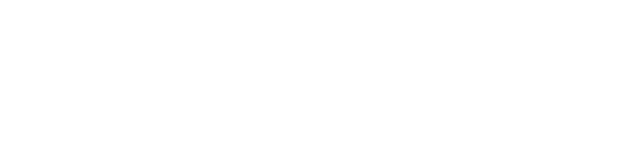
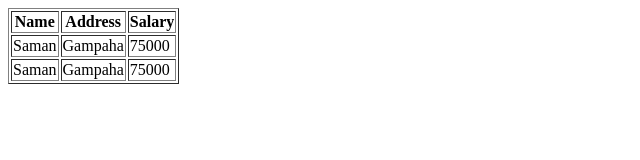
Before and after one commit to iCET-Computer-Engineering-Technology/2025-10-02-iCD-125, a plain HTML site: page index.html in a window 1280 px wide. Shown: the whole page, without its empty margins (0-640 px from the left). Drawn offline with Linux system fonts and the light colour scheme.

Commit message:
Add a table structure to the HTML document

```diff
--- a/index.html
+++ b/index.html
@@ -9,6 +9,24 @@
 
 <body>
 
+    <table border="1">
+        <tr>
+            <th>Name</th>
+            <th>Address</th>
+            <th>Salary</th>
+        </tr>
+        <tr>
+            <td>Saman</td>
+            <td>Gampaha</td>
+            <td>75000</td>
+        </tr>
+        <tr>
+            <td>Saman</td>
+            <td>Gampaha</td>
+            <td>75000</td>
+        </tr>
+    </table>
+
 </body>
 
 </html>
```
